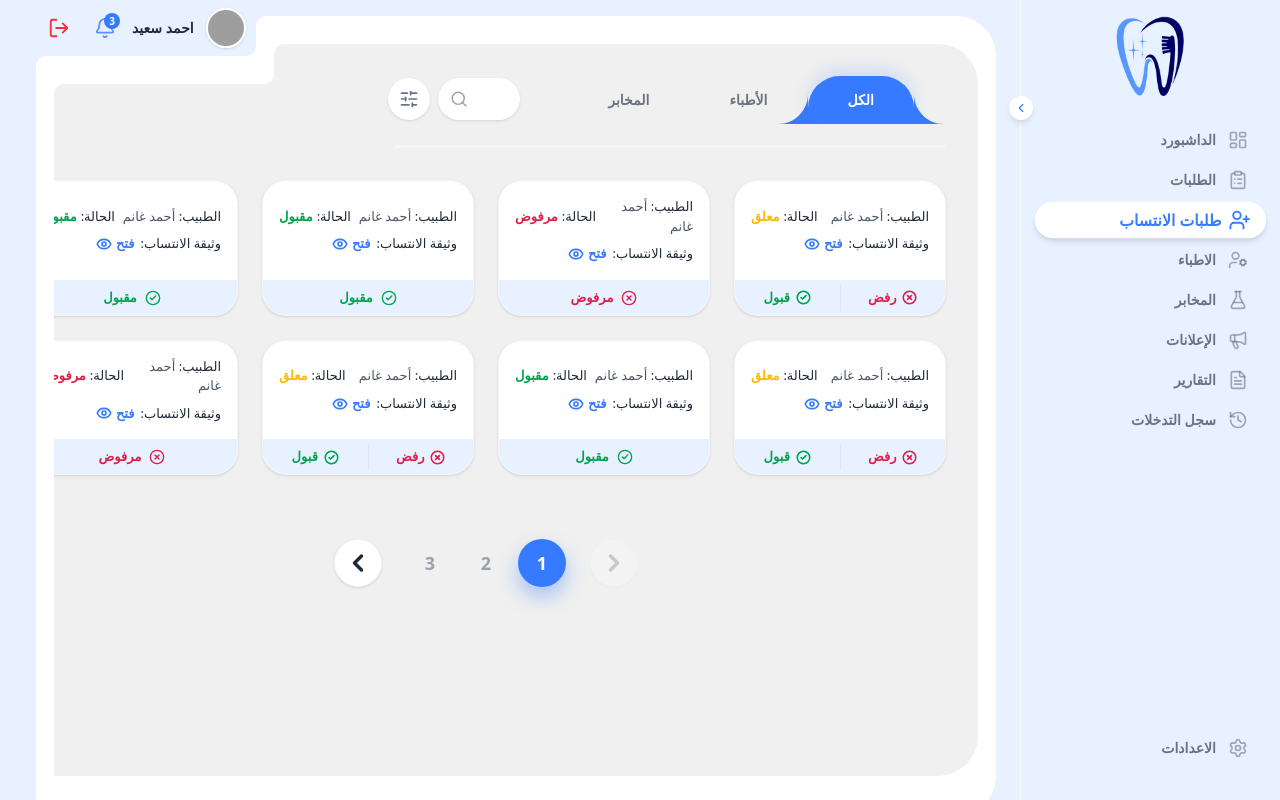
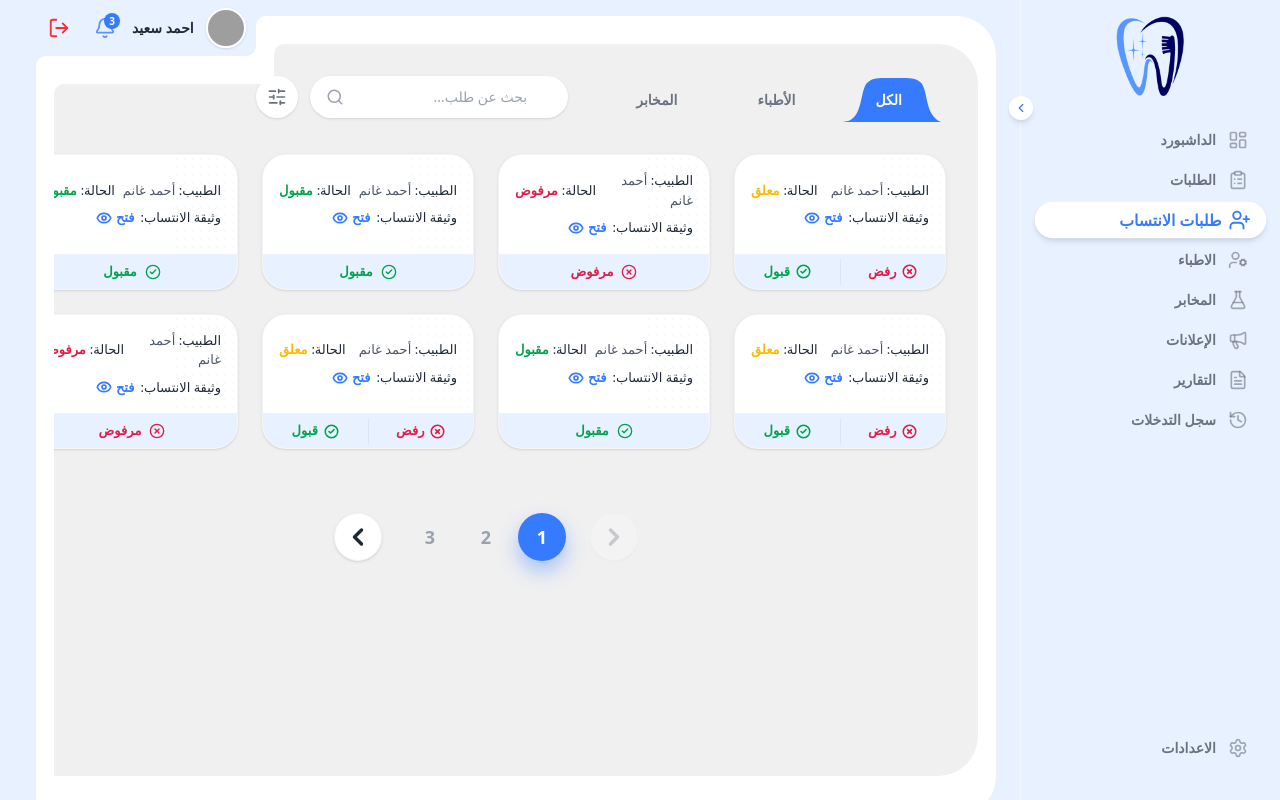
Before and after one commit to MariamMohammed0011/dentalDashboard2026, a React (Vite) app: page /dashboard/membership-requests in a window 1280 px wide. Built offline with nearby package versions, Linux system fonts and the light colour scheme; sample sign-in values are in the browser's storage; grey boxes are pictures that could not be loaded.

Commit message:
header member

```diff
--- a/src/features/membership/components/MembershipHeader.jsx
+++ b/src/features/membership/components/MembershipHeader.jsx
@@ -9,45 +9,29 @@ const tabs = [
 
 const MembershipHeader = ({ activeTab, onTabChange, searchQuery, onSearchChange }) => {
   return (
-    <div className="flex flex-col gap-6 w-[60%] mb-8" dir="rtl">
-      <div className="flex flex-col md:flex-row justify-between items-end gap-4">
-        {/* التبويبات بستايل انسيابي جداً */}
-        <div className="flex items-end bg-transparent px-8">
+    // تم تغيير العرض إلى w-full ليعطي مساحة أكبر لحقل البحث
+    <div className="flex w-[75%] flex-col gap-3  mb-8" dir="rtl">
+      <div className="flex flex-col md:flex-row justify-between items-end gap-6">
+
+        {/* التبويبات بستايل انسيابي */}
+        <div className="flex items-end bg-transparent px-1 shrink-0">
           {tabs.map((tab) => (
             <button
               key={tab.id}
               onClick={() => onTabChange(tab.id)}
-              className={`relative px-10 py-3.5 text-sm font-bold transition-all duration-500 ${
+              className={`relative px-10 py-3 text-sm font-bold transition-all duration-500 ${
                 activeTab === tab.id
-                  ? 'bg-primary text-white rounded-t-[2rem] z-20 shadow-[0_-8px_15px_rgba(54,122,255,0.15)]'
+                  ? 'text-white z-20 tab-active-clip bg-[#367AFF]'
                   : 'text-text-muted hover:text-primary z-10'
               }`}
             >
               <span className="relative z-30">{tab.label}</span>
-
-              {/* تأثير الانسيابية (Concave Corners) باستخدام SVG لدقة متناهية */}
-              {activeTab === tab.id && (
-                <>
-                  {/* المنحنى الأيسر */}
-                  <div className="absolute bottom-0 -left-[30px] w-[30px] h-[30px] pointer-events-none">
-                    <svg width="30" height="30" viewBox="0 0 30 30" fill="none" xmlns="http://www.w3.org/2000/svg">
-                      <path d="M30 30V0C30 16.5685 16.5685 30 0 30H30Z" fill="#367AFF"/>
-                    </svg>
-                  </div>
-                  {/* المنحنى الأيمن */}
-                  <div className="absolute bottom-0 -right-[30px] w-[30px] h-[30px] pointer-events-none">
-                    <svg width="30" height="30" viewBox="0 0 30 30" fill="none" xmlns="http://www.w3.org/2000/svg">
-                      <path d="M0 30V0C0 16.5685 13.4315 30 30 30H0Z" fill="#367AFF"/>
-                    </svg>
-                  </div>
-                </>
-              )}
             </button>
           ))}
         </div>
 
-        {/* حقل البحث */}
-        <div className="flex items-center gap-2 w-full md:w-auto max-w-md pb-1">
+        {/* حقل البحث - تم زيادة العرض باستخدام flex-grow و max-w-2xl */}
+        <div className="flex items-center gap-3 w-full md:flex-grow max-w-2xl pb-1">
           <div className="relative flex-grow">
             <input
               type="text"
@@ -56,15 +40,38 @@ const MembershipHeader = ({ activeTab, onTabChange, searchQuery, onSearchChange
               onChange={(e) => onSearchChange(e.target.value)}
               className="w-full bg-white border border-border-main py-2.5 px-10 rounded-full text-sm font-medium text-text-main placeholder-gray-400 focus:outline-none focus:ring-2 focus:ring-primary/20 transition-all shadow-sm"
             />
-            <Search className="absolute left-3 top-1/2 -translate-y-1/2 text-gray-400" size={18} />
+            <Search className="absolute left-4 top-1/2 -translate-y-1/2 text-gray-400" size={18} />
           </div>
-          <button className="p-2.5 bg-white border border-border-main rounded-full text-gray-500 hover:text-primary hover:border-primary transition-all shadow-sm">
+
+          {/* زر الفلترة */}
+          <button className="p-2.5 bg-white border border-border-main rounded-full text-gray-500 hover:text-primary hover:border-primary transition-all shadow-sm shrink-0">
             <SlidersHorizontal size={20} />
           </button>
         </div>
       </div>
-      {/* خط فاصل سفلي يندمج مع المنحنيات */}
-      <div className="h-[3px] w-full bg-white/40 -mt-[3px] rounded-full"></div>
+
+      {/* الـ SVG المطلوب للقص الانسيابي (Clip Path) */}
+      <svg width="0" height="0" className="absolute">
+        <defs>
+          <clipPath id="tabCurve" clipPathUnits="objectBoundingBox">
+            <path d="M 0,1
+                     C 0.1,1 0.15,1 0.2,0.8
+                     C 0.25,0.6 0.25,0.2 0.3,0.1
+                     C 0.35,0 0.4,0 0.5,0
+                     L 0.6,0
+                     C 0.7,0 0.75,0 0.8,0.1
+                     C 0.85,0.2 0.85,0.6 0.9,0.8
+                     C 0.95,1 1,1 1,1
+                     Z" />
+          </clipPath>
+        </defs>
+      </svg>
+
+      <style jsx>{`
+        .tab-active-clip {
+          clip-path: url(#tabCurve);
+        }
+      `}</style>
     </div>
   );
 };
--- a/src/index.css
+++ b/src/index.css
@@ -108,7 +108,14 @@
   /* الوضع الافتراضي للشاشات الكبيرة */
   clip-path: path("M 70,40 L 270,40 A 10,10 0,0,0 280,30 L 280,10 A 10,10 0,0,1 290 ,0 L 4990 ,0 A 10,10 0,0,1 5000 , 10 L 5000 , 4990 A 10,10 0,0,1 4990, 5000 L 70 ,5000 A 10,10 0,0,1 60 ,4990 L 60 , 50 A 10,10 0,0,1 70 ,40 Z");
 }
+/* هذا الكلاس يطبق فقط عندما يكون التبويب نشطاً */
+.tab-active-clip {
+  /* المسار يبدأ من أقصى اليسار السفلي بمنحنى، يصعد للقمة، ثم ينزل بمنحنى لأقصى اليمين */
+  clip-path: path("M 0,40 C 15,40 20,40 30,30 C 35,25 35,15 40,10 C 45,0 55,0 60,0 L 100,0 C 105,0 115,0 120,10 C 125,15 125,25 130,30 C 140,40 145,40 160,40 Z");
 
+  /* ملاحظة: القيم أعلاه تقريبية وتعتمد على حجم الزر (Width/Height) */
+  /* لجعلها مرنة تماماً مع أي نص، نستخدم نسخة الـ SVG ClipPath أدناه */
+}
 /* استجابة للشاشات الصغيرة */
 @media (max-width: 640px) {
   .path {
```
